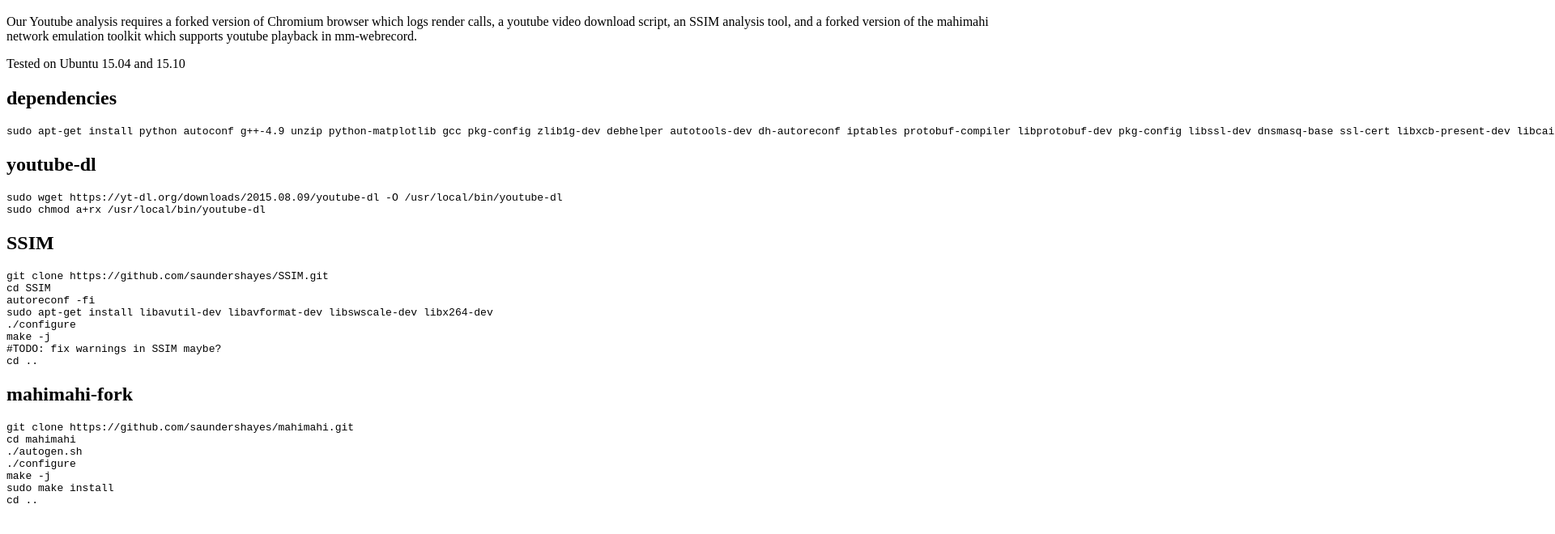
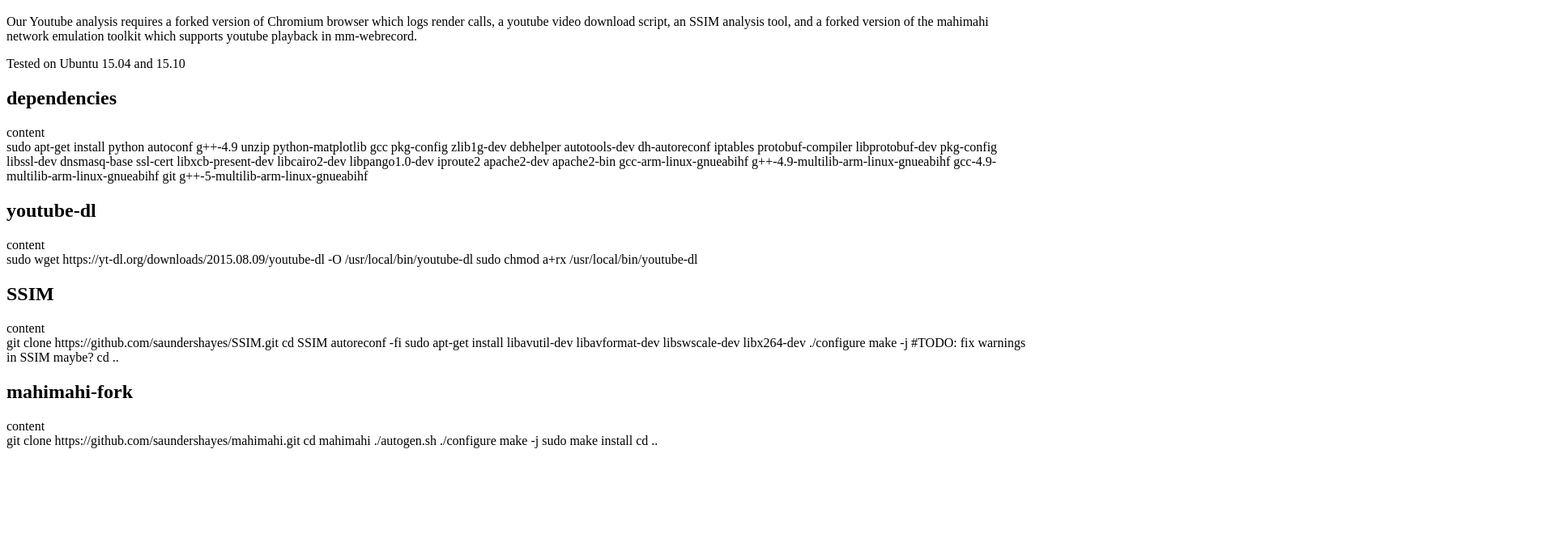
Before and after one commit to alfalfa/youtube_replication, a plain HTML site: page index.html in a window 1280 px wide. Shown: the part 48-708 px from the top of the page at 81% size, 1920 px wide, since content can reach past the window. Drawn offline with Linux system fonts and the light colour scheme.

Commit message:
pre-wrap

```diff
--- a/index.html
+++ b/index.html
@@ -6,18 +6,19 @@ Our Youtube analysis requires a forked version of Chromium browser which logs re
 Tested on Ubuntu 15.04 and 15.10
 <div>
 <h2>dependencies</h2><p>
-<pre>
+
+<div style="white-space: pre-wrap;">content</div>
 sudo apt-get install python autoconf g++-4.9 unzip python-matplotlib gcc pkg-config zlib1g-dev debhelper autotools-dev dh-autoreconf iptables protobuf-compiler libprotobuf-dev pkg-config libssl-dev dnsmasq-base ssl-cert libxcb-present-dev libcairo2-dev libpango1.0-dev iproute2 apache2-dev apache2-bin gcc-arm-linux-gnueabihf g++-4.9-multilib-arm-linux-gnueabihf gcc-4.9-multilib-arm-linux-gnueabihf git g++-5-multilib-arm-linux-gnueabihf
-</pre>
+</div>
 
 <h2>youtube-dl</h2><p>
-<pre>
+<div style="white-space: pre-wrap;">content</div>
 sudo wget https://yt-dl.org/downloads/2015.08.09/youtube-dl -O /usr/local/bin/youtube-dl
 sudo chmod a+rx /usr/local/bin/youtube-dl
-</pre>
+</div>
 
 <h2>SSIM</h2><p>
-<pre>
+<div style="white-space: pre-wrap;">content</div>
 git clone https://github.com/saundershayes/SSIM.git
 cd SSIM
 autoreconf -fi
@@ -26,10 +27,10 @@ sudo apt-get install libavutil-dev libavformat-dev libswscale-dev libx264-dev
 make -j
 #TODO: fix warnings in SSIM maybe?
 cd ..
-</pre>
+</div>
 
 <h2>mahimahi-fork</h2><p>
-<pre>
+<div style="white-space: pre-wrap;">content</div>
 git clone https://github.com/saundershayes/mahimahi.git
 cd mahimahi
 ./autogen.sh
@@ -37,7 +38,7 @@ cd mahimahi
 make -j
 sudo make install
 cd ..
-</pre>
+</div>
 
 </body>
 
```
